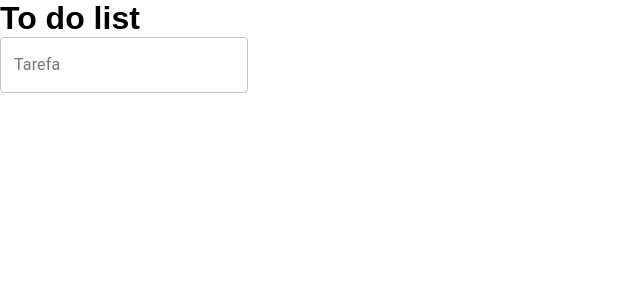
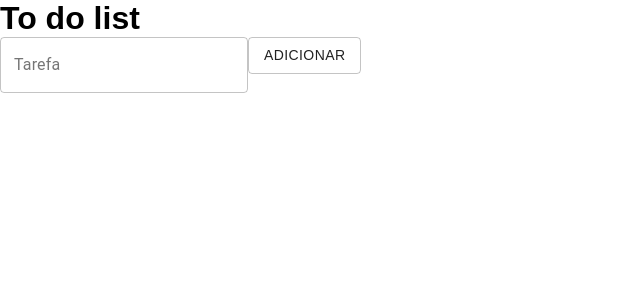
Before and after one commit to luizlopes12/Todo_list, a React (Create React App) app: page / in a window 1280 px wide. Shown: the top 300 px of the page, without its empty margins (0-640 px from the left). Built offline with nearby package versions, Linux system fonts and the light colour scheme.

Commit message:
Update index.jsx

```diff
--- a/src/components/Main/index.jsx
+++ b/src/components/Main/index.jsx
@@ -1,12 +1,16 @@
 import React,{useState, useEffect} from 'react'
 import TextField from '@material-ui/core/TextField';
+import Button from '@material-ui/core/Button';
+
 const Main = () => {
   return (
     <>
     <h1>To do list</h1>
-    <form action="#">
-        <TextField id="outlined-basic" label="Tarefa" variant="outlined" />
+    <form onSubmit={(e)=>e.preventDefault()}>
+        <TextField id="outlined-basic" label="Tarefa" variant="outlined"/>
+        <Button  variant='outlined'>Adicionar</Button>
     </form>
+
     </>
   )
 }
```
